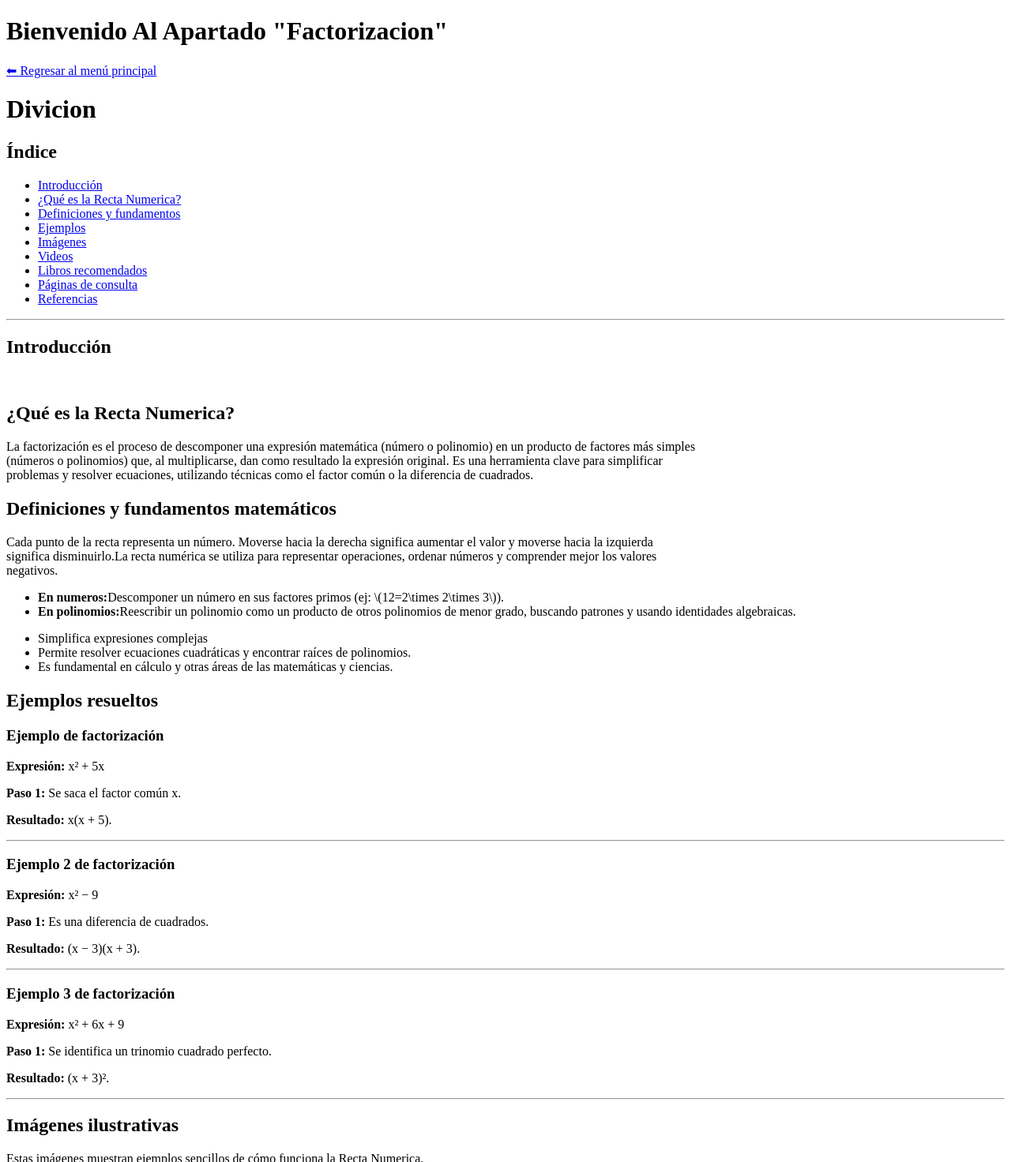
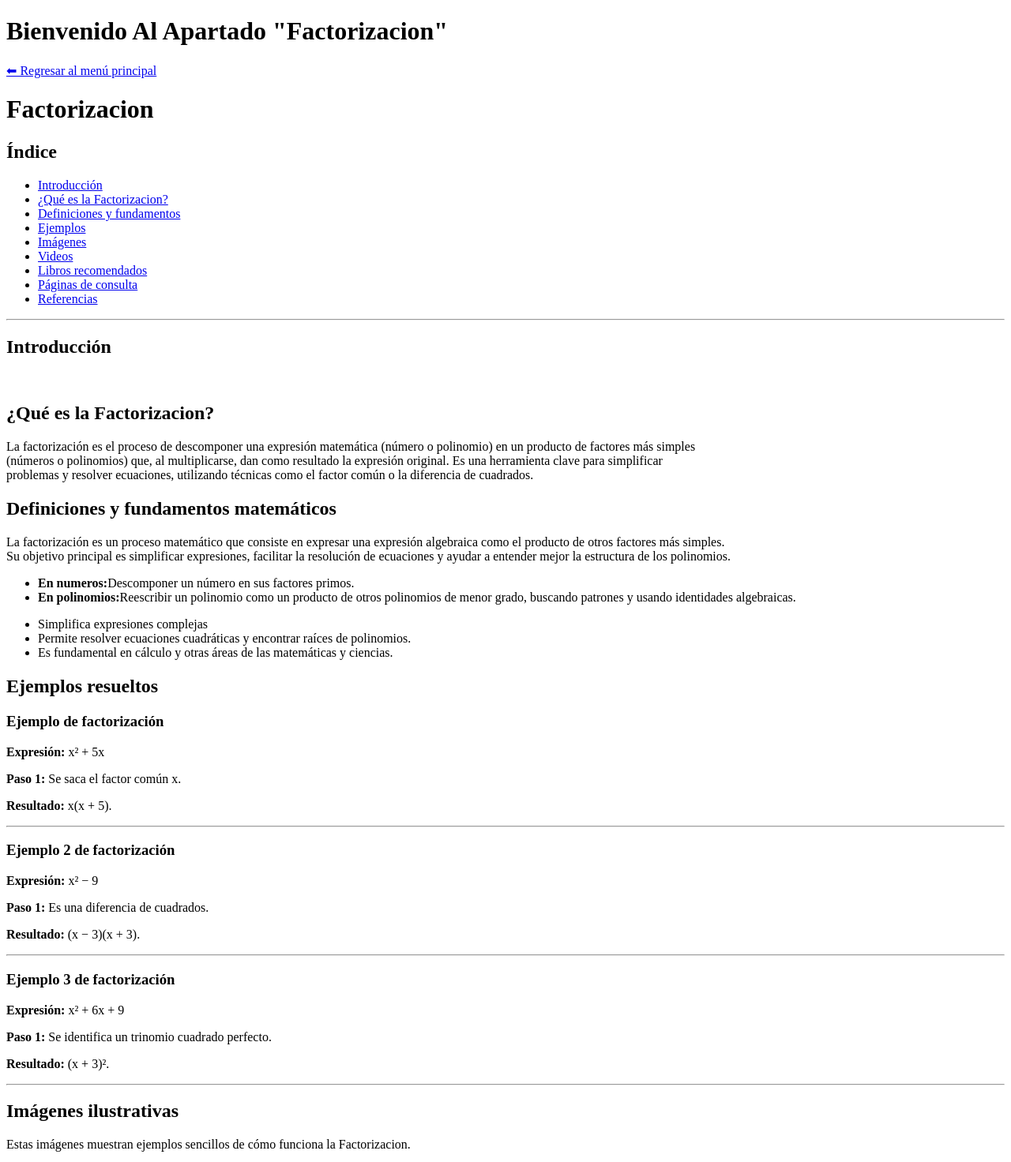
Before and after one commit to kevin-2104/Proyecto_CECYMATH_2.0, a Django app: page /M_factorizacion/ in a window 1280 px wide. Shown: the top 1472 px of the page at 79% size. Run offline with Django 5.2, Linux system fonts and the light colour scheme.

Commit message:
Lesly_Valdivia_#3.1 Correcion

```diff
--- a/CECYMATH/M_ar_y_p_fig_planas/templates/M_ar_y_p_fig_planas/figuras.html
+++ b/CECYMATH/M_ar_y_p_fig_planas/templates/M_ar_y_p_fig_planas/figuras.html
@@ -123,15 +123,15 @@ Video recomendado para reforzar el tema:
 </p>
 
 <a href="https://www.youtube.com/watch?v=OTT8SKMdBD8" target="_blank">
-Video sobre las Ecuciones de segundio grado
+Video sobre las areas y perimetros
 </a><br>
 
 <a href="https://www.youtube.com/watch?v=TZDgCnfDrIE" target="_blank">
-Segundo video sobre las Ecuaciones de segundo grado
+Segundo video sobre las areas y perimetros
 </a><br>
 
 <a href="https://www.youtube.com/watch?v=yY5beo7bXao" target="_blank">
-Tercer video sobre las Ecuaciones de segundo grado
+Tercer video sobre las areas y perimetros
 </a><br>
 
 
--- a/CECYMATH/M_divicion/templates/M_divicion/divicion.html
+++ b/CECYMATH/M_divicion/templates/M_divicion/divicion.html
@@ -92,7 +92,7 @@ La división es la operación inversa de la multiplicación. Es importante recor
 
 <h2 id="imagenes">Imágenes ilustrativas</h2>
 <p>
-Estas imágenes muestran ejemplos sencillos de cómo funciona la division.
+Estas imágenes muestran ejemplos sencillos de cómo funciona la divicion.
 </p>
 
 <img src="	https://www.abcfichas.com/wp-content/uploads/2021/05/Partes-de-una-Division.jpg" alt="Ejemplo de la Divicion" width="250" height="185">
@@ -111,11 +111,11 @@ Video sobre la Divicion
 </a><br>
 
 <a href="https://www.youtube.com/watch?v=21Aqc1TQVBQ" target="_blank">
-Segundo video sobre la divicion
+Segundo video sobre la Divicion
 </a><br>
 
 <a href="https://www.youtube.com/watch?v=wOIoZuo4mJM" target="_blank">
-Tercer video sobre la divicion
+Tercer video sobre la Divicion
 </a><br>
 
 <h2 id="Libros">Libros recomendados</h2>
--- a/CECYMATH/M_ec_primer_grado/templates/M_ec_primer_grado/ec_primer.html
+++ b/CECYMATH/M_ec_primer_grado/templates/M_ec_primer_grado/ec_primer.html
@@ -9,7 +9,7 @@
 </body>
 </html>
 
-<h1>Opeeraciones con Polinomios</h1>
+<h1>Ecuaciones de Primer grado </h1>
 
 <h2>Índice</h2>
 <ul>
@@ -97,7 +97,7 @@ Esto permite mantener el equilibrio de la ecuación y aislar la incógnita. <br>
 
 <h2 id="imagenes">Imágenes ilustrativas</h2>
 <p>
-Estas imágenes muestran ejemplos sencillos de cómo funciona las Operaciones con polinomios.
+Estas imágenes muestran ejemplos sencillos de cómo funciona las Ecuaciones de primer grado.
 </p>
 
 <img src="	https://matemathweb.com/wp-content/uploads/2020/11/ecuaciones-de-primer-grado-imagen-11.jpg" alt="Ejemplo de las Ecuaciones de primer grado" width="250" height="185">
--- a/CECYMATH/M_ec_segundo_grado/templates/M_ec_segundo_grado/ec_segundo.html
+++ b/CECYMATH/M_ec_segundo_grado/templates/M_ec_segundo_grado/ec_segundo.html
@@ -9,7 +9,7 @@
 </body>
 </html>
 
-<h1>Opeeraciones con Polinomios</h1>
+<h1>Ecuaciones de Segundo Grado</h1>
 
 <h2>Índice</h2>
 <ul>
@@ -89,7 +89,7 @@ Resolverlas implica encontrar los valores de x que cumplen con la igualdad <br>
 
 <h2 id="imagenes">Imágenes ilustrativas</h2>
 <p>
-Estas imágenes muestran ejemplos sencillos de cómo funciona las Operaciones con polinomios.
+Estas imágenes muestran ejemplos sencillos de cómo funciona las Ecuaciones de segundo grado.
 </p>
 
 <img src="https://www.problemasyecuaciones.com/Ecuaciones/segundo-grado/P6-1.png" alt="Ejemplo de las Ecuaciones de segundo grado" width="200" height="305">
--- a/CECYMATH/M_factorizacion/templates/M_factorizacion/factorizacion.html
+++ b/CECYMATH/M_factorizacion/templates/M_factorizacion/factorizacion.html
@@ -9,12 +9,12 @@
 </body>
 </html>
 
-<h1>Divicion</h1>
+<h1>Factorizacion</h1>
 
 <h2>Índice</h2>
 <ul>
     <li><a href="#intro">Introducción</a></li>
-    <li><a href="#concepto">¿Qué es la Recta Numerica?</a></li>
+    <li><a href="#concepto">¿Qué es la Factorizacion?</a></li>
     <li><a href="#definiciones">Definiciones y fundamentos</a></li>
     <li><a href="#ejemplos">Ejemplos</a></li>
     <li><a href="#imagenes">Imágenes</a></li>
@@ -33,7 +33,7 @@
 </p>
 
 
-<h2 id="concepto">¿Qué es la Recta Numerica?</h2>
+<h2 id="concepto">¿Qué es la Factorizacion?</h2>
 <p>
 La factorización es el proceso de descomponer una expresión matemática (número o polinomio) en un producto de factores más simples<br>
 (números o polinomios) que, al multiplicarse, dan como resultado la expresión original. Es una herramienta clave para simplificar <br>
@@ -43,13 +43,12 @@ problemas y resolver ecuaciones, utilizando técnicas como el factor común o la
 
 <h2 id="definiciones">Definiciones y fundamentos matemáticos</h2>
 <p>
-Cada punto de la recta representa un número. Moverse hacia la derecha significa aumentar el valor y moverse hacia la izquierda <br>
-significa disminuirlo.La recta numérica se utiliza para representar operaciones, ordenar números y comprender mejor los valores <br>
-negativos. <br>
+La factorización es un proceso matemático que consiste en expresar una expresión algebraica como el producto de otros factores más simples.<br>
+Su objetivo principal es simplificar expresiones, facilitar la resolución de ecuaciones y ayudar a entender mejor la estructura de los polinomios. <br>
 </p>
 
 <ul>
-    <li><b>En numeros:</b>Descomponer un número en sus factores primos (ej: \(12=2\times 2\times 3\)).</li>
+    <li><b>En numeros:</b>Descomponer un número en sus factores primos.</li>
     <li><b>En polinomios:</b>Reescribir un polinomio como un producto de otros polinomios de menor grado, buscando patrones y usando identidades algebraicas. </li>
 </ul>
 
@@ -94,12 +93,12 @@ negativos. <br>
 
 <h2 id="imagenes">Imágenes ilustrativas</h2>
 <p>
-Estas imágenes muestran ejemplos sencillos de cómo funciona la Recta Numerica.
+Estas imágenes muestran ejemplos sencillos de cómo funciona la Factorizacion.
 </p>
 
-<img src="https://www.antesdelexamen.com/assets/bfjdbjdbfjdbfjdbjdbfjdbfjdbf.png" alt="Ejemplo de la Recta numerica" width="245" height="165">
+<img src="https://www.antesdelexamen.com/assets/bfjdbjdbfjdbfjdbjdbfjdbfjdbf.png" alt="Ejemplo de la Factorizacion" width="245" height="165">
 <br><br>
-<img src="https://www.proferecursos.com/wp-content/uploads/Que-es-un-Factor.jpg" alt="Ejemplo de la Recta numerica" width="375" height="235">
+<img src="https://www.proferecursos.com/wp-content/uploads/Que-es-un-Factor.jpg" alt="Ejemplo de la Factorizacion" width="375" height="235">
 
 
 
@@ -109,11 +108,11 @@ Video recomendado para reforzar el tema:
 </p>
 
 <a href="https://www.youtube.com/watch?v=QhHSjiGUKTQ" target="_blank">
-Video sobre la Divicion
+Video sobre la Factorizacion
 </a><br>
 
 <a href="https://www.youtube.com/watch?v=4bCKKe3mR08" target="_blank">
-Segundo video sobre la divicion
+Segundo video sobre la Factorizacion
 </a><br>
 
 
--- a/CECYMATH/M_jer_operaciones/templates/M_jer_operaciones/jerarquia.html
+++ b/CECYMATH/M_jer_operaciones/templates/M_jer_operaciones/jerarquia.html
@@ -14,7 +14,7 @@
 <h2>Índice</h2>
 <ul>
     <li><a href="#intro">Introducción</a></li>
-    <li><a href="#concepto">¿Qué es la Jerarquia de Operacones?</a></li>
+    <li><a href="#concepto">¿Qué es la Jerarquia de Operaciones?</a></li>
     <li><a href="#definiciones">Definiciones y fundamentos</a></li>
     <li><a href="#ejemplos">Ejemplos</a></li>
     <li><a href="#imagenes">Imágenes</a></li>
--- a/CECYMATH/M_multiplicacion/templates/M_multiplicacion/multiplicacion.html
+++ b/CECYMATH/M_multiplicacion/templates/M_multiplicacion/multiplicacion.html
@@ -14,7 +14,7 @@
 <h2>Índice</h2>
 <ul>
     <li><a href="#intro">Introducción</a></li>
-    <li><a href="#concepto">¿Qué es la multiplicación?</a></li>
+    <li><a href="#concepto">¿Qué es la Multiplicación?</a></li>
     <li><a href="#definiciones">Definiciones y fundamentos</a></li>
     <li><a href="#ejemplos">Ejemplos</a></li>
     <li><a href="#imagenes">Imágenes</a></li>
@@ -35,7 +35,7 @@ matemáticos y situaciones cotidianas. <br>
 </p>
 
 
-<h2 id="concepto">¿Qué es la suma?</h2>
+<h2 id="concepto">¿Qué es la Multiplicacion?</h2>
 <p>
 La multiplicación es una operación matemática que sirve para sumar un mismo número (multiplicando) repetidas veces, <br>
 indicado por otro número (multiplicador),siendo una forma abreviada y eficiente de hacer sumas largas; sus partes son los factores <br>
--- a/CECYMATH/M_op_polinomios/templates/M_op_polinomios/polinomios.html
+++ b/CECYMATH/M_op_polinomios/templates/M_op_polinomios/polinomios.html
@@ -105,7 +105,7 @@ Los polinomios solo pueden tener exponentes enteros positivos, por lo que no se
 
 <h2 id="imagenes">Imágenes ilustrativas</h2>
 <p>
-Estas imágenes muestran ejemplos sencillos de cómo funciona las Operaciones con polinomios.
+Estas imágenes muestran ejemplos sencillos de cómo funciona las Operaciones con Polinomios.
 </p>
 
 <img src="https://www.matesfacil.com/ESO/polinomios/producto/P10-1.png" alt="Ejemplo de los polinomios" width="250" height="185">
--- a/CECYMATH/M_resta/templates/M_resta/resta.html
+++ b/CECYMATH/M_resta/templates/M_resta/resta.html
@@ -93,7 +93,7 @@ La resta es la operación inversa de la suma, ya que al sumar la diferencia con
 
 <h2 id="imagenes">Imágenes ilustrativas</h2>
 <p>
-Estas imágenes muestran ejemplos sencillos de cómo funciona la suma.
+Estas imágenes muestran ejemplos sencillos de cómo funciona la resta.
 </p>
 
 <img src="https://www.proferecursos.com/wp-content/uploads/Partes-Resta.jpg" alt="Ejemplo de la resta" width="285" height="195">
--- a/CECYMATH/M_suma/templates/M_suma/suma.html
+++ b/CECYMATH/M_suma/templates/M_suma/suma.html
@@ -14,7 +14,7 @@
 <h2>Índice</h2>
 <ul>
     <li><a href="#intro">Introducción</a></li>
-    <li><a href="#concepto">¿Qué es la suma?</a></li>
+    <li><a href="#concepto">¿Qué es la Suma?</a></li>
     <li><a href="#definiciones">Definiciones y fundamentos</a></li>
     <li><a href="#ejemplos">Ejemplos</a></li>
     <li><a href="#imagenes">Imágenes</a></li>
@@ -35,7 +35,7 @@ total. La usamos en actividades cotidianas como contar dinero, objetos o puntos.
 </p>
 
 
-<h2 id="concepto">¿Qué es la suma?</h2>
+<h2 id="concepto">¿Qué es la Suma?</h2>
 <p>
 La suma es una operación matemática que consiste en agregar dos o más números para <br>
 obtener un resultado. A los números que se suman se les llama sumandos y el resultado <br>
```
Also changed, not shown: CECYMATH/M_recta_numérica/templates/M_recta_numérica/recta.html (+4 -4 lines).
